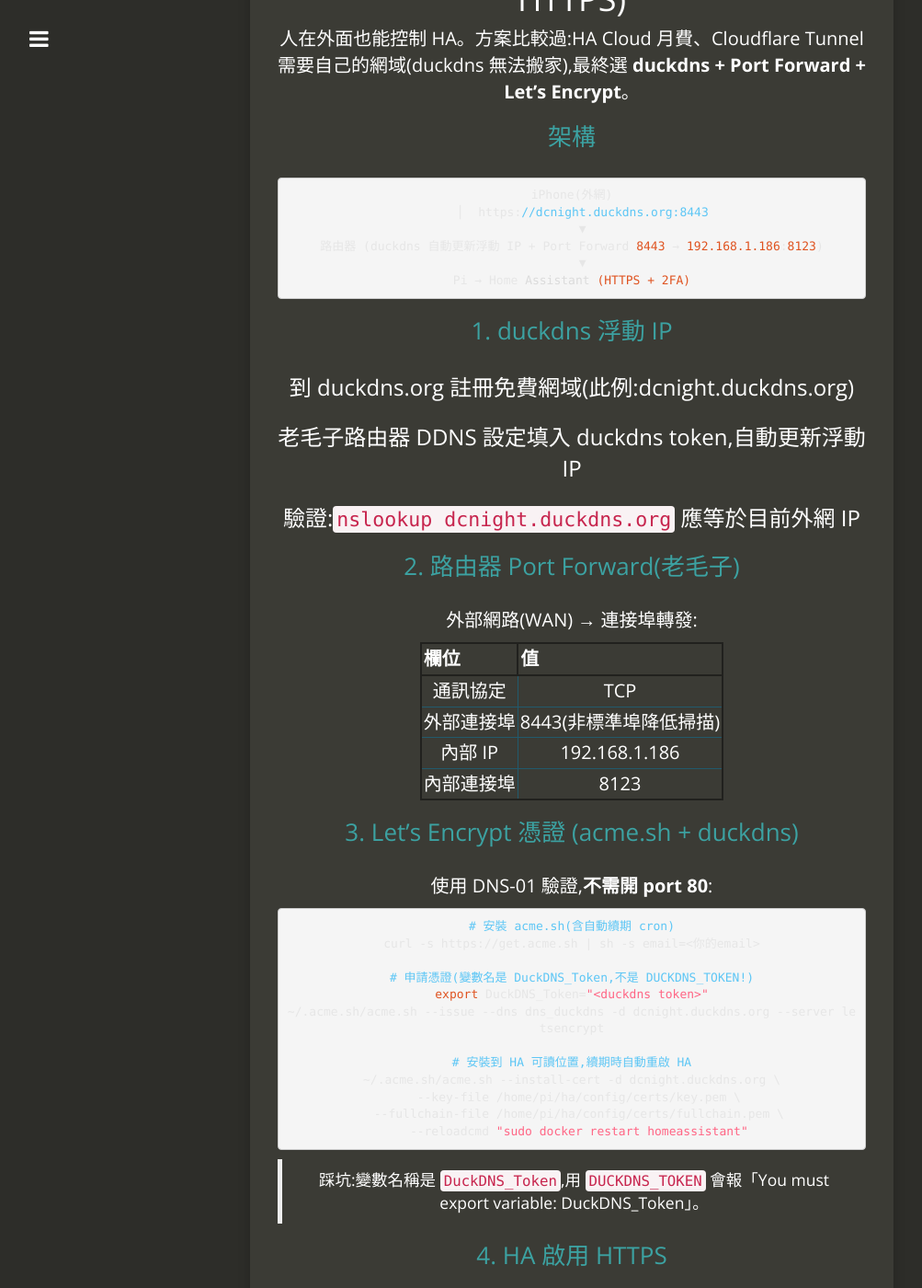
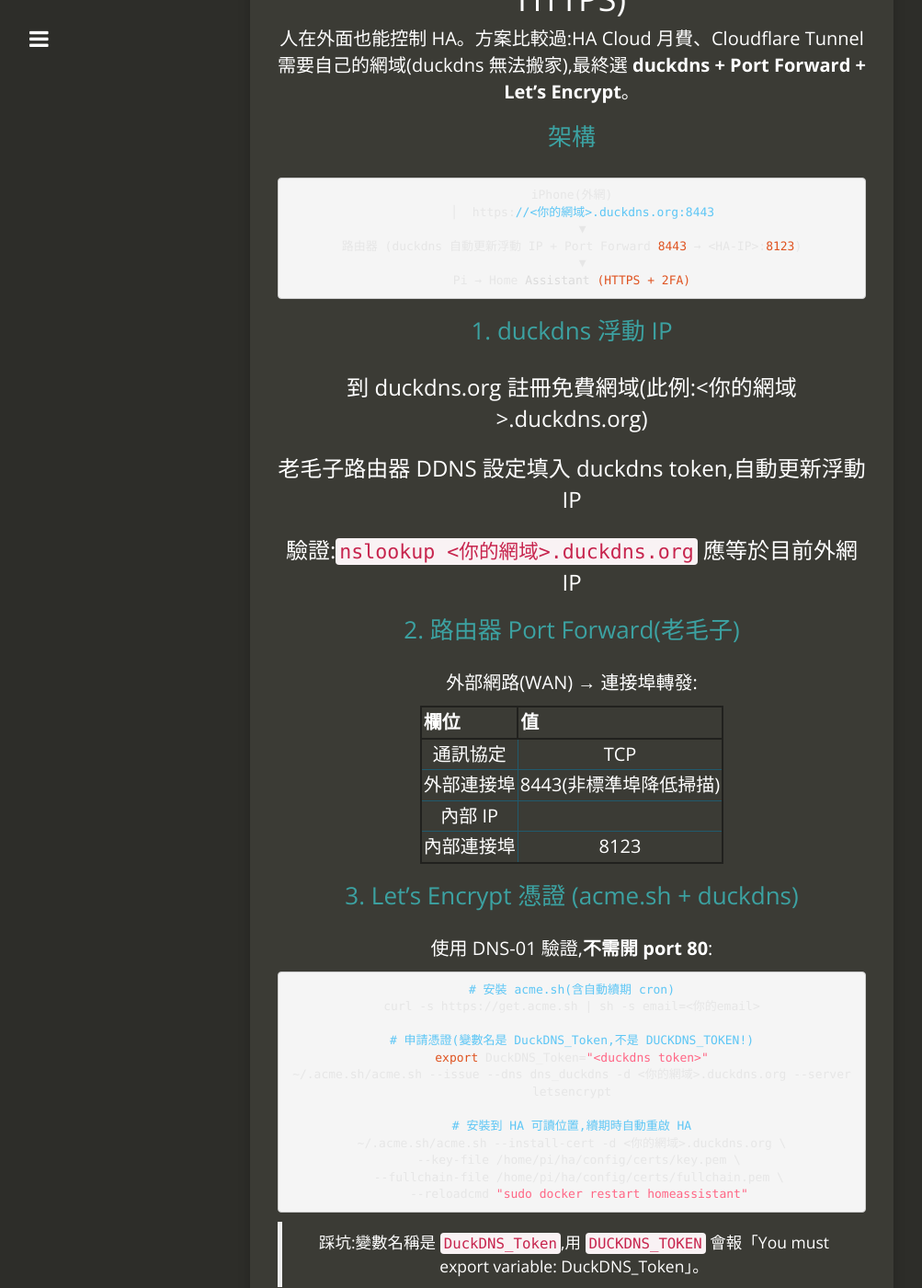
Before and after one commit to DoubleChuang/doublechuang.github.io, a Jekyll site: the page built from wiki/07-遠端存取.md, in a window 1280 px wide and 1400 px high, scrolled down 226 px. Shown: the whole window at 92% size, without its empty margins (18-1021 px from the left). Built offline with Jekyll 4.4.1, drawn with Linux system fonts in a browser that asks for light colours; nearby versions of some CDN libraries; some of the changed text lies outside the part shown.

Commit message:
Remove real domain and internal IPs from wiki for security

````diff
--- a/wiki/07-遠端存取.md
+++ b/wiki/07-遠端存取.md
@@ -12,18 +12,18 @@ permalink: /wiki/07-遠端存取
 
 ```
 iPhone(外網)
-   │  https://dcnight.duckdns.org:8443
+   │  https://<你的網域>.duckdns.org:8443
    ▼
-路由器 (duckdns 自動更新浮動 IP + Port Forward 8443 → 192.168.1.186:8123)
+路由器 (duckdns 自動更新浮動 IP + Port Forward 8443 → <HA-IP>:8123)
    ▼
 Pi → Home Assistant (HTTPS + 2FA)
 ```
 
 ## 1. duckdns 浮動 IP
 
-- 到 duckdns.org 註冊免費網域(此例:dcnight.duckdns.org)
+- 到 duckdns.org 註冊免費網域(此例:<你的網域>.duckdns.org)
 - 老毛子路由器 DDNS 設定填入 duckdns token,自動更新浮動 IP
-- 驗證:`nslookup dcnight.duckdns.org` 應等於目前外網 IP
+- 驗證:`nslookup <你的網域>.duckdns.org` 應等於目前外網 IP
 
 ## 2. 路由器 Port Forward(老毛子)
 
@@ -33,7 +33,7 @@ Pi → Home Assistant (HTTPS + 2FA)
 |---|---|
 | 通訊協定 | TCP |
 | 外部連接埠 | 8443(非標準埠降低掃描) |
-| 內部 IP | 192.168.1.186 |
+| 內部 IP | <HA-IP> |
 | 內部連接埠 | 8123 |
 
 ## 3. Let's Encrypt 憑證 (acme.sh + duckdns)
@@ -46,10 +46,10 @@ curl -s https://get.acme.sh | sh -s email=<你的email>
 
 # 申請憑證(變數名是 DuckDNS_Token,不是 DUCKDNS_TOKEN!)
 export DuckDNS_Token="<duckdns token>"
-~/.acme.sh/acme.sh --issue --dns dns_duckdns -d dcnight.duckdns.org --server letsencrypt
+~/.acme.sh/acme.sh --issue --dns dns_duckdns -d <你的網域>.duckdns.org --server letsencrypt
 
 # 安裝到 HA 可讀位置,續期時自動重啟 HA
-~/.acme.sh/acme.sh --install-cert -d dcnight.duckdns.org \
+~/.acme.sh/acme.sh --install-cert -d <你的網域>.duckdns.org \
   --key-file /home/pi/ha/config/certs/key.pem \
   --fullchain-file /home/pi/ha/config/certs/fullchain.pem \
   --reloadcmd "sudo docker restart homeassistant"
@@ -77,7 +77,7 @@ HA 已暴露公網,必須:
 
 ## 6. 手機設定
 
-- HA app 伺服器位址:`https://dcnight.duckdns.org:8443`
+- HA app 伺服器位址:`https://<你的網域>.duckdns.org:8443`
 - 用**行動網路**測試(關 WiFi)
 
 ## 驗證外網
````
Also changed, not shown: wiki/03-米家整合.md (+3 -3 lines), wiki/04-疑難排解.md (+3 -3 lines), wiki/08-日常維護.md (+2 -2 lines), wiki/index.md (+3 -3 lines).
